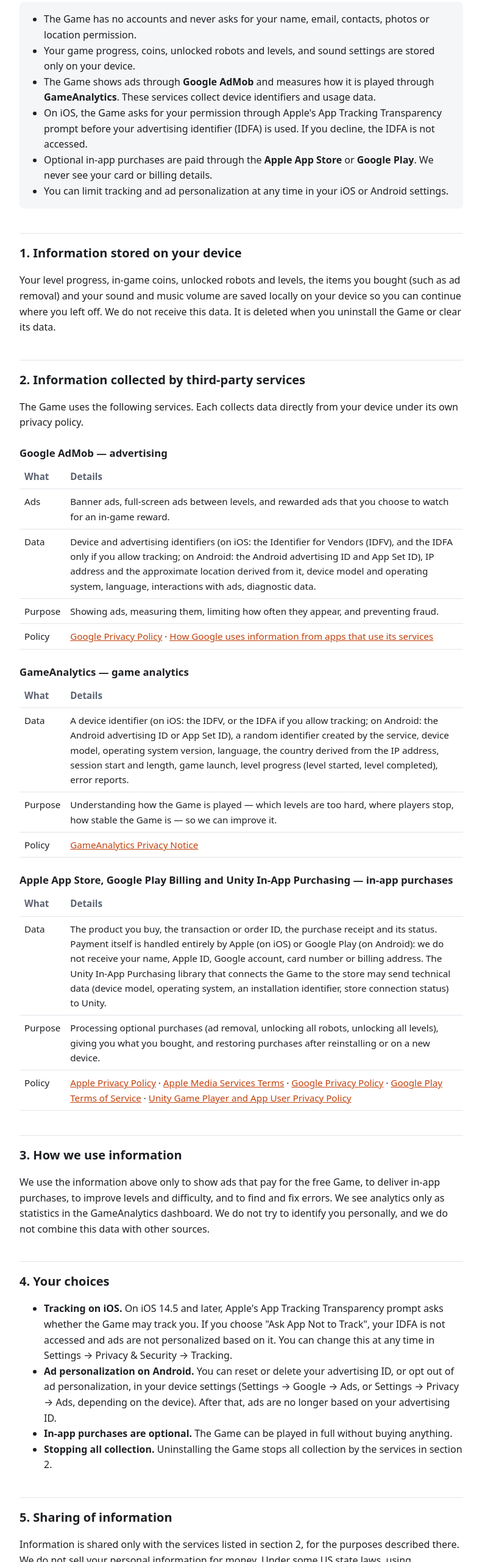
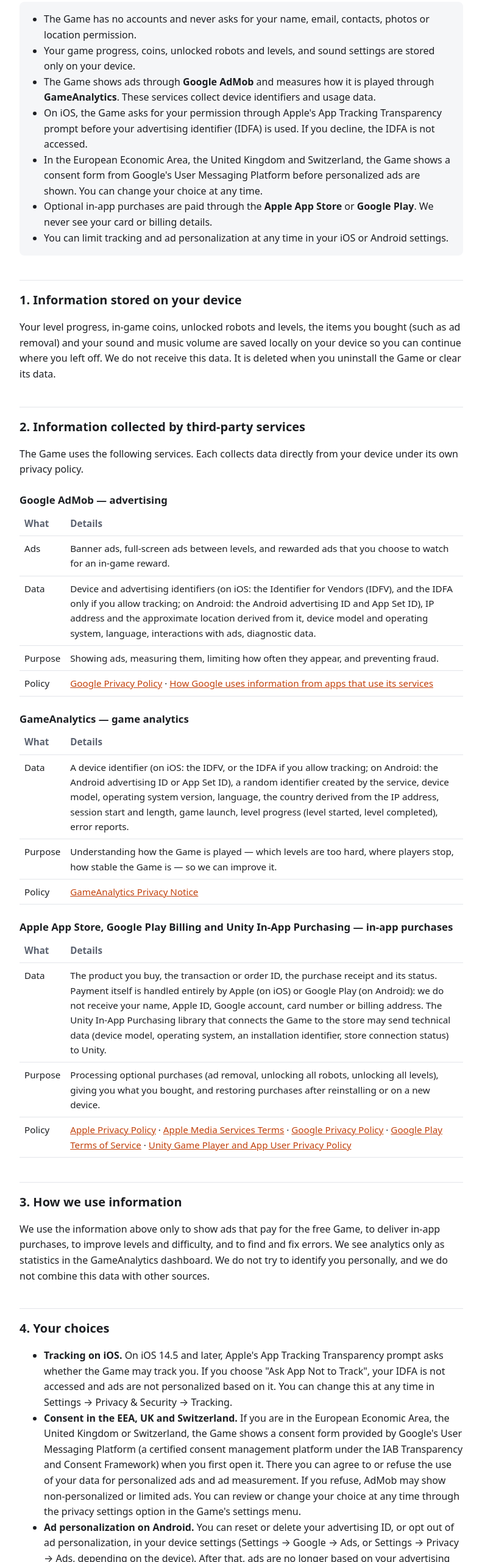
Before and after one commit to neonwhitepink/Potato_Please-Privacy_Policy, a plain HTML site: page index.html in a window 1280 px wide. Shown: the part 239-2800 px from the top of the page at 61% size, without its empty margins (244-1035 px from the left). Drawn offline with Linux system fonts and the light colour scheme.

Commit message:
Update index.html

```diff
--- a/index.html
+++ b/index.html
@@ -71,6 +71,8 @@ third-party services built into it collect, why, and what choices you have. It a
       <strong>GameAnalytics</strong>. These services collect device identifiers and usage data.</li>
     <li>On iOS, the Game asks for your permission through Apple's App Tracking Transparency prompt before your advertising
       identifier (IDFA) is used. If you decline, the IDFA is not accessed.</li>
+    <li>In the European Economic Area, the United Kingdom and Switzerland, the Game shows a consent form from Google's
+      User Messaging Platform before personalized ads are shown. You can change your choice at any time.</li>
     <li>Optional in-app purchases are paid through the <strong>Apple App Store</strong> or <strong>Google Play</strong>.
       We never see your card or billing details.</li>
     <li>You can limit tracking and ad personalization at any time in your iOS or Android settings.</li>
@@ -145,6 +147,12 @@ We do not try to identify you personally, and we do not combine this data with o
   <li><strong>Tracking on iOS.</strong> On iOS 14.5 and later, Apple's App Tracking Transparency prompt asks whether the
     Game may track you. If you choose "Ask App Not to Track", your IDFA is not accessed and ads are not personalized
     based on it. You can change this at any time in Settings → Privacy &amp; Security → Tracking.</li>
+  <li><strong>Consent in the EEA, UK and Switzerland.</strong> If you are in the European Economic Area, the United
+    Kingdom or Switzerland, the Game shows a consent form provided by Google's User Messaging Platform (a certified
+    consent management platform under the IAB Transparency and Consent Framework) when you first open it. There you can
+    agree to or refuse the use of your data for personalized ads and ad measurement. If you refuse, AdMob may show
+    non-personalized or limited ads. You can review or change your choice at any time through the privacy settings
+    option in the Game's settings menu.</li>
   <li><strong>Ad personalization on Android.</strong> You can reset or delete your advertising ID, or opt out of ad
     personalization, in your device settings (Settings → Google → Ads, or Settings → Privacy → Ads, depending on the
     device). After that, ads are no longer based on your advertising ID.</li>
@@ -173,7 +181,8 @@ under the safeguards described in their privacy policies.</p>
 <h2>9. Your rights</h2>
 <p>Depending on where you live (for example under the GDPR, the UK GDPR or US state privacy laws), you may have the right
 to access, correct, delete or restrict the use of your personal data, to object to its use, to data portability, and to
-withdraw consent at any time. You can also complain to your local data protection authority. Because we do not hold data
+withdraw consent at any time (in the EEA, UK and Switzerland, through the consent form described in section 4). You can
+also complain to your local data protection authority. Because we do not hold data
 that identifies you, the quickest way to limit collection is the iOS or Android settings described in section 4. For any
 other request, write to us at the address below and we will help as far as we and our providers can identify your
 data.</p>
```
